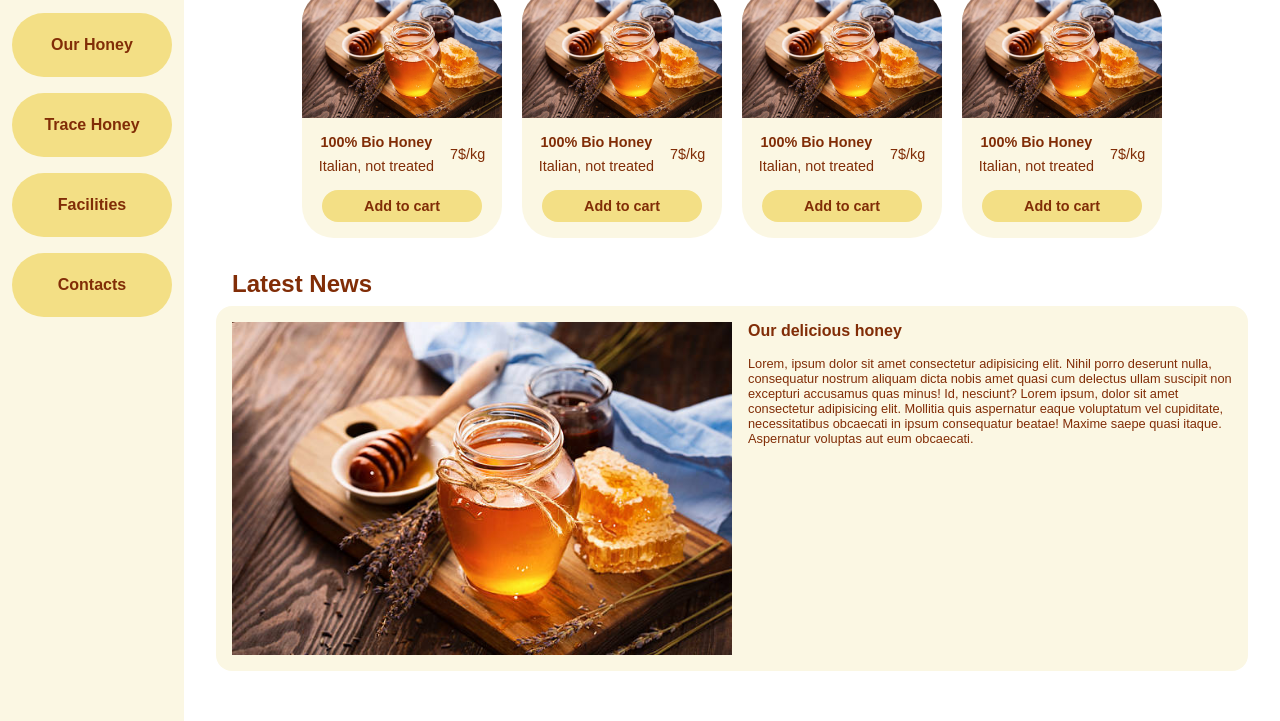
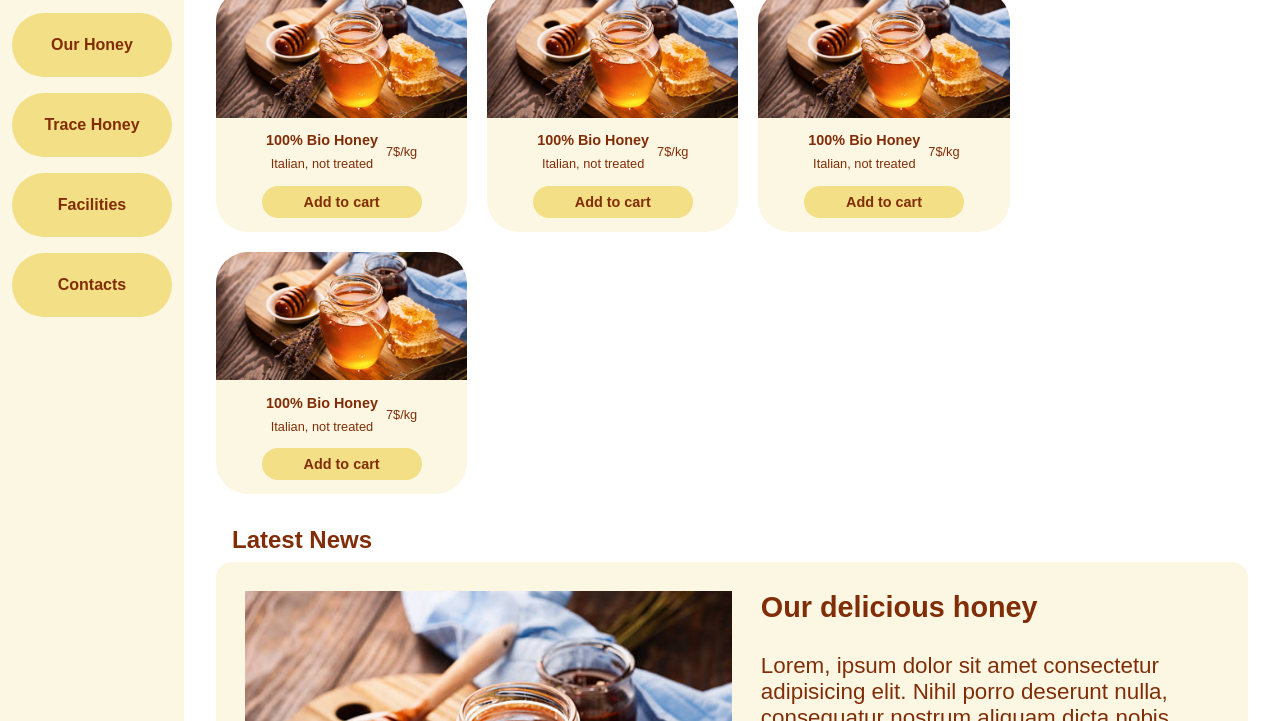
Before and after one commit to m0n0t0ny/U2-W1-D3, a plain HTML site: page index.html in a window 1280 px wide. Shown: the part 79-800 px from the top of the page. Drawn offline with Linux system fonts and the light colour scheme.

Commit message:
small changes 🐾

```diff
--- a/assets/style.css
+++ b/assets/style.css
@@ -19,6 +19,17 @@ header {
 }
 main {
   padding: 0rem 1rem;
+}
+a {
+  color: #812d07;
+  background-color: #f3df85;
+  text-decoration: none;
+}
+button {
+  transition: filter 0.2s ease-in-out;
+}
+button:hover {
+  filter: brightness(90%);
 }
 
 /* Navigation Bar */
@@ -45,16 +56,18 @@ nav a {
   color: #812d07;
   display: flex;
   align-items: center;
-  background-color: #f3df85;
-  text-decoration: none;
   border-radius: 5rem;
   padding: calc(0.1rem + 1.2vw);
   text-align: center;
+  transition: filter 0.2s ease-in-out;
 }
 nav li:nth-child(3) a {
   font-size: calc(1rem + 1vw);
   font-weight: 700;
   padding: calc(0.5rem + 1.2vw);
+}
+nav li:hover {
+  filter: brightness(90%);
 }
 nav img {
   height: 1.5rem;
@@ -235,41 +248,42 @@ article .content p {
     font-size: 1.65rem;
     font-weight: 700;
   }
-  main .products {
+  .products {
     gap: 1.25rem;
+    justify-content: flex-start;
   }
-  main .card {
-    flex-basis: 200px;
+  .card {
+    flex-basis: calc(200px + 4vw);
     border-radius: 2rem;
   }
   .img-container {
     height: 8rem;
   }
   .card-content {
-    padding: 1rem;
+    padding: calc(0.5rem + 0.5vw);
   }
   .product-details {
-    gap: 1rem;
+    gap: 0.5rem;
   }
   .product-title {
     text-align: center;
   }
   .product-title h5 {
-    font-size: 0.9rem;
+    font-size: calc(0.5rem + 0.5vw);
     font-weight: 700;
   }
   .product-title p {
     margin-top: 0.5rem;
-    font-size: 0.9rem;
+    font-size: calc(0.4rem + 0.5vw);
   }
   .price {
-    font-size: 0.9rem;
+    font-size: calc(0.4rem + 0.5vw);
     font-weight: 500;
   }
   button {
-    margin-top: 1rem;
+    margin-top: calc(0.5rem + 0.5vw);
     align-self: center;
-    font-size: 0.9rem;
+    font-size: calc(0.5rem + 0.5vw);
     font-weight: 600;
     width: 10rem;
     color: #812d07;
@@ -289,16 +303,16 @@ article .content p {
     padding: 2rem 1rem 0.5rem 1rem;
   }
   article {
-    padding: 1rem;
-    gap: 1rem;
+    padding: calc(1rem + 1vw);
+    gap: calc(1rem + 1vw);
   }
   article .content h5 {
     margin-top: 0;
-    font-size: 1rem;
+    font-size: calc(1rem + 1vw);
     font-weight: 800;
   }
   article .content p {
-    margin-top: 1rem;
-    font-size: 0.8rem;
+    margin-top: calc(1rem + 1vw);
+    font-size: calc(0.6rem + 1vw);
   }
 }
--- a/index.html
+++ b/index.html
@@ -51,7 +51,7 @@
                 </div>
                 <div class="price">7$/kg</div>
               </div>
-              <button id="add-to-cart">Add to cart</button>
+              <button id="add-to-cart"><a href="#">Add to cart</a></button>
             </div>
           </div>
           <div class="card">
@@ -64,7 +64,7 @@
                 </div>
                 <div class="price">7$/kg</div>
               </div>
-              <button id="add-to-cart">Add to cart</button>
+              <button id="add-to-cart"><a href="#">Add to cart</a></button>
             </div>
           </div>
           <div class="card">
@@ -77,7 +77,7 @@
                 </div>
                 <div class="price">7$/kg</div>
               </div>
-              <button id="add-to-cart">Add to cart</button>
+              <button id="add-to-cart"><a href="#">Add to cart</a></button>
             </div>
           </div>
           <div class="card">
@@ -90,7 +90,7 @@
                 </div>
                 <div class="price">7$/kg</div>
               </div>
-              <button id="add-to-cart">Add to cart</button>
+              <button id="add-to-cart"><a href="#">Add to cart</a></button>
             </div>
           </div>
         </div>
```
